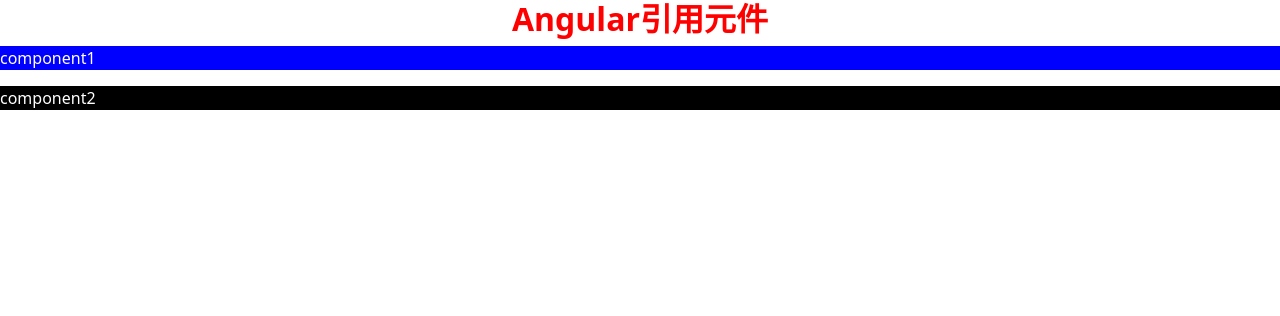
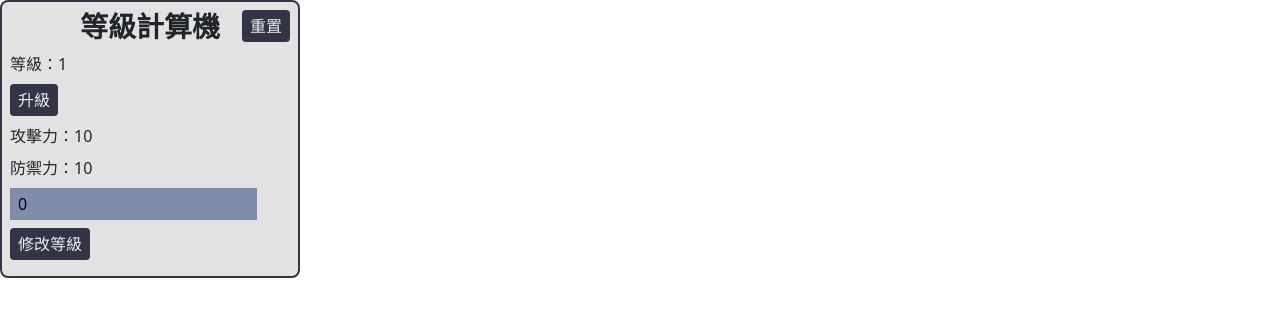
Before and after one commit to Musukeki/ng_demo, an Angular app: page / in a window 1280 px wide. Shown: the top 316 px of the page. Built offline with nearby package versions, Linux system fonts and the light colour scheme.

Commit message:
新增 等級計算機作業

```diff
--- a/src/app/app.component.html
+++ b/src/app/app.component.html
@@ -131,6 +131,20 @@
 <!-- <button (click)="alertContent('hello')">showContent</button> -->
 
 
-<h2 style="color: red; text-align: center; font-weight: 700;">Angular引用元件</h2>
+<!-- <h2 style="color: red; text-align: center; font-weight: 700;">Angular引用元件</h2>
 <app-roles></app-roles>
-<app-nav></app-nav>
+<app-nav></app-nav> -->
+
+
+<!-- ? ng綁定 -->
+
+<div class="wrap">
+  <h3>等級計算機</h3>
+  <p class="level">等級：{{lev}}</p>
+  <button (click)="levUp()">升級</button>
+  <p>攻擊力：{{att}}</p>
+  <p>防禦力：{{def}}</p>
+  <input type="text" class="editInput" [(ngModel)]="inputLev">
+  <button (click)="editLev()">修改等級</button>
+  <button (click)="reset()" class="resetBtn">重置</button>
+</div>
--- a/src/app/app.component.scss
+++ b/src/app/app.component.scss
@@ -201,3 +201,41 @@
 //   bottom: 5%;
 //   left: 1%;
 // }
+
+
+
+
+
+.wrap {
+  border: 2px solid #333446;
+  border-radius: 8px;
+  width: 300px;
+  padding: 8px;
+  position: absolute;
+  background: #e2e2e2;
+  * {
+    margin-bottom: 8px;
+  }
+  h3 {
+    text-align: center;
+    font-weight: bold;
+  }
+  button {
+    border: none;
+    background-color: #333446;
+    color: #EAEFEF;
+    padding: 4px 8px;
+    border-radius: 4px;
+  }
+  .editInput {
+    background-color: #7F8CAA;
+    border: none;
+    padding: 4px 8px;
+    margin-right: 4px;
+  }
+  .resetBtn {
+    position: absolute;
+    right: 8px;
+    top: 8px;
+  }
+}
--- a/src/app/app.component.ts
+++ b/src/app/app.component.ts
@@ -1,21 +1,48 @@
 // import{使用的套件名稱} from
-import { Component } from '@angular/core';
+import { Component, NgModule } from '@angular/core';
 import { RouterOutlet } from '@angular/router';
 
 import { RolesComponent } from './roles/roles.component';
 import { NavComponent } from './nav/nav.component';
+import { FormsModule } from '@angular/forms';
 
 @Component({
   selector: 'app-root',
   imports: [
     // RouterOutlet(暫時用不到),
     RolesComponent,
-    NavComponent
+    NavComponent,
+    FormsModule
   ],
   templateUrl: './app.component.html',
   styleUrl: './app.component.scss'
 })
 export class AppComponent {
+
+  lev: number = 1;
+  att: number = 10;
+  def: number = 10;
+  inputLev: number = 0;
+
+  levUp() {
+    this.lev++
+    this.att += 3
+    this.def += 2
+  }
+
+  reset() {
+    this.lev = 1
+    this.att = 10
+    this.def = 10
+  }
+
+  editLev() {
+    // console.log(this.inputLev)
+    this.lev = this.inputLev
+    this.att = 3 * this.inputLev
+    this.def = 2 * this.inputLev
+    this.inputLev = 0
+  }
 
   // ! ts 變數練習
   // ?宣告全域變數
@@ -50,6 +77,10 @@
   // arrayData: Array<any> = ['a', 2, 'b'];
 
   ngOnInit(): void {
+
+
+
+
     // console.log('開啟時執行')
 
     // let numData: number = 1;
@@ -275,4 +306,6 @@
   //     console.log(`BMI 為 ${bmi}，重度肥胖`)
   //   }
   // }
+
+
 }
```
Also changed, not shown: note/0630_note.txt.
